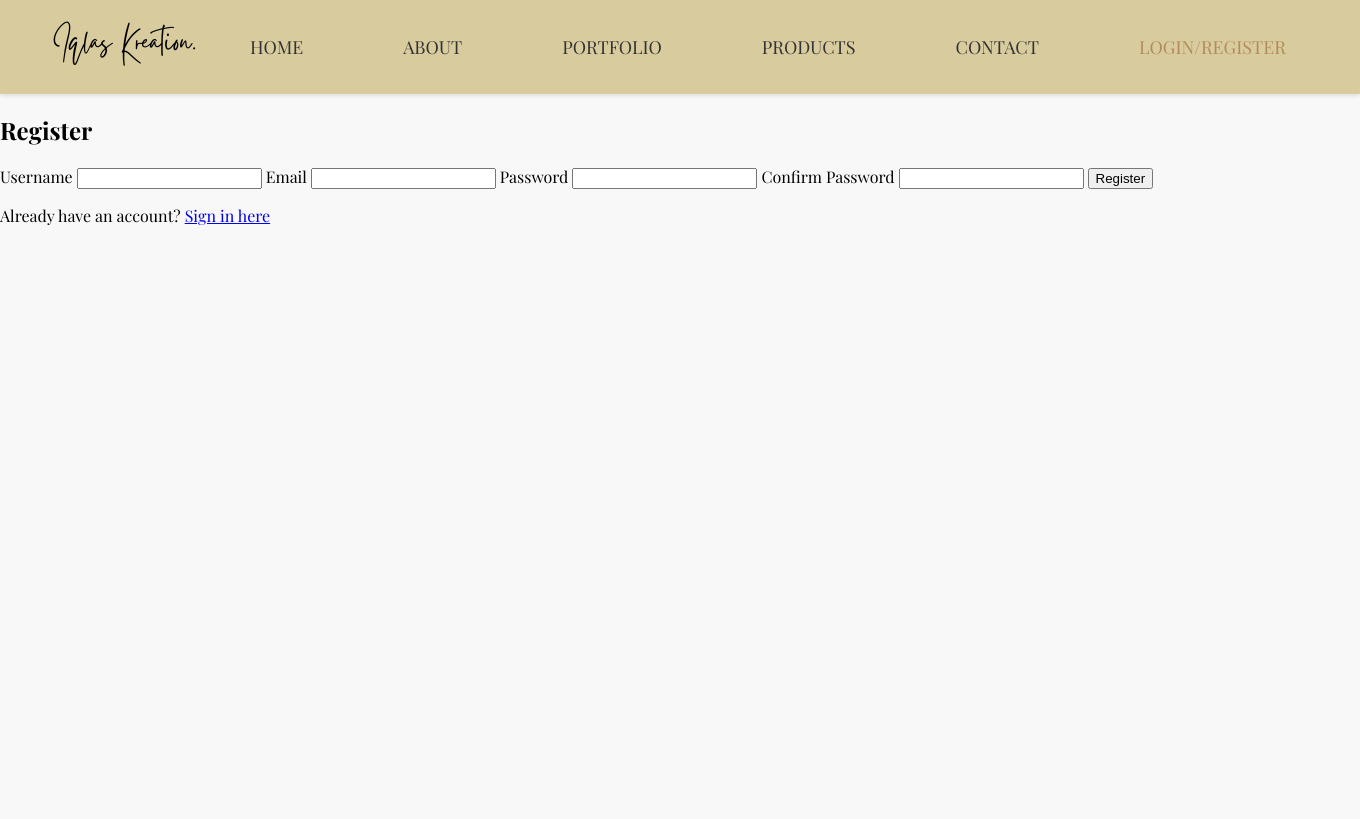
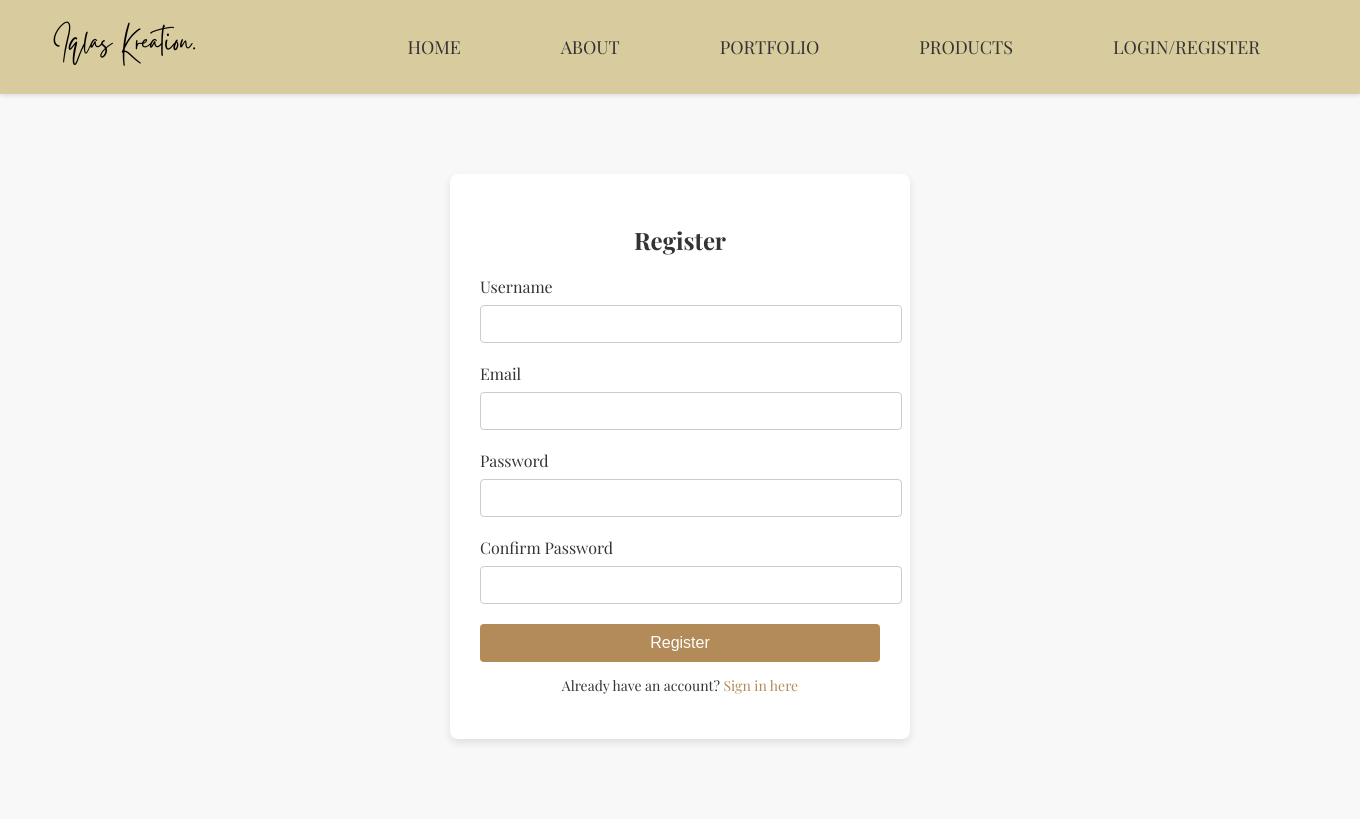
Before and after one commit to Zylioth/Group12_WEBDEV_AS1, a PHP site: page /register.php in a window 1360 px wide. Before the commit the page ends 225 px from the top, so only its background shows below. Run offline with PHP 8.4, Linux system fonts and the light colour scheme; some web fonts are replaced.

Commit message:
modified Login & register page to use inlcudes for header, added CSS for both login & register form

```diff
--- a/css/style.css
+++ b/css/style.css
@@ -538,3 +538,158 @@
     padding: 10px; /* Reduce padding for smaller screens */
   }
 }
+
+/* Login Page form punya CSS */
+
+/* div tuk login form */
+.login-user {
+  background-color: #fff;
+  max-width: 400px;
+  margin: 80px auto;
+  padding: 30px;
+  border-radius: 8px;
+  box-shadow: 0 4px 8px rgba(0, 0, 0, 0.1);
+  text-align: center;
+}
+
+.login-user h2 {
+  font-size: 24px;
+  color: #333;
+  margin-bottom: 20px;
+}
+
+.login-user form label {
+  font-size: 16px;
+  color: #333;
+  display: block;
+  text-align: left;
+  margin-bottom: 8px;
+}
+
+.login-user form input[type="text"],
+.login-user form input[type="password"] {
+  width: 100%;
+  padding: 10px;
+  margin-bottom: 20px;
+  border: 1px solid #ccc;
+  border-radius: 4px;
+  font-size: 14px;
+}
+
+
+.login-user form input[type="submit"] {
+  width: 100%;
+  padding: 10px;
+  background-color: #b38b59;
+  border: none;
+  color: white;
+  font-size: 16px;
+  border-radius: 4px;
+  cursor: pointer;
+  transition: background-color 0.3s;
+}
+
+.login-user form input[type="submit"]:hover {
+  background-color: #94683a;
+}
+
+
+.login-user p {
+  font-size: 14px;
+  color: #333;
+}
+
+.login-user p a {
+  color: #b38b59;
+  text-decoration: none;
+  font-weight: 500;
+}
+
+.login-user p a:hover {
+  text-decoration: underline;
+}
+
+/* Responsive styles for smaller screens */
+@media (max-width: 600px) {
+  .login-user {
+      margin: 50px 20px;
+      padding: 20px;
+  }
+}
+
+
+/* Register Form punya CSS */
+
+.register-form {
+  background-color: #fff;
+  max-width: 400px;
+  margin: 80px auto;
+  padding: 30px;
+  border-radius: 8px;
+  box-shadow: 0 4px 8px rgba(0, 0, 0, 0.1);
+  text-align: center;
+}
+
+.register-form h2 {
+  font-size: 24px;
+  color: #333;
+  margin-bottom: 20px;
+}
+
+.register-form form label {
+  font-size: 16px;
+  color: #333;
+  display: block;
+  text-align: left;
+  margin-bottom: 8px;
+}
+
+.register-form form input[type="text"],
+.register-form form input[type="email"],
+.register-form form input[type="password"] {
+  width: 100%;
+  padding: 10px;
+  margin-bottom: 20px;
+  border: 1px solid #ccc;
+  border-radius: 4px;
+  font-size: 14px;
+}
+
+.register-form form button {
+  width: 100%;
+  padding: 10px;
+  background-color: #b38b59;
+  border: none;
+  color: white;
+  font-size: 16px;
+  border-radius: 4px;
+  cursor: pointer;
+  transition: background-color 0.3s;
+}
+
+.register-form form button:hover {
+  background-color: #94683a;
+}
+
+.register-form p {
+  font-size: 14px;
+  color: #333;
+}
+
+.register-form p a {
+  color: #b38b59;
+  text-decoration: none;
+  font-weight: 500;
+}
+
+.register-form p a:hover {
+  text-decoration: underline;
+}
+
+/* Responsive styles for smaller screens */
+@media (max-width: 600px) {
+  .register-form {
+      margin: 50px 20px;
+      padding: 20px;
+  }
+}
--- a/register.php
+++ b/register.php
@@ -13,26 +13,11 @@
 </head>
 <body>
 
-<header>
-    <a href="index.php"><img alt="Iqlas Kreation Logo" height="50" src="Assets/IK_headerLogo.png" width="150"/></a>
+ <!-- pakai include so code nda messy -->
 
-    <!-- Hamburger icon for mobile -->
-    <div class="hamburger" id="hamburger">
-      <i class="fas fa-bars"></i>
-    </div>
+ <?php include 'includes/header.php'; ?>
 
-    <!-- Navigation Links -->
-    <nav id="nav-menu">
-      <a href="index.php">HOME</a>
-      <a href="about.html">ABOUT</a>
-      <a href="#">PORTFOLIO</a>
-      <a href="#">PRODUCTS</a>
-      <a href="#">CONTACT</a>
-      <a class="active" href="login.php" >LOGIN/REGISTER</a>
-    </nav>
-  </header>
-
-  <div class="form-container">
+  <div class="register-form">
     <h2>Register</h2>
     <form action="register.php" method="POST">
       <label for="username">Username</label>
```
Also changed, not shown: login.php (+6 -18 lines).
